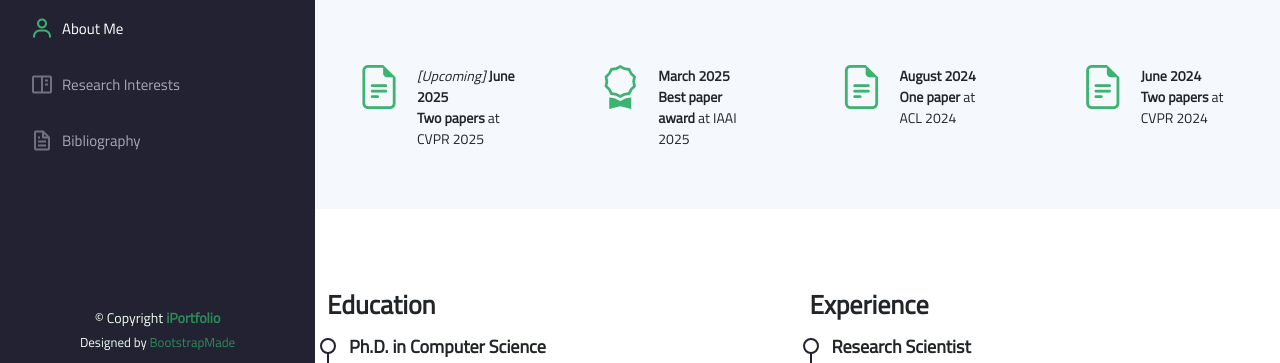
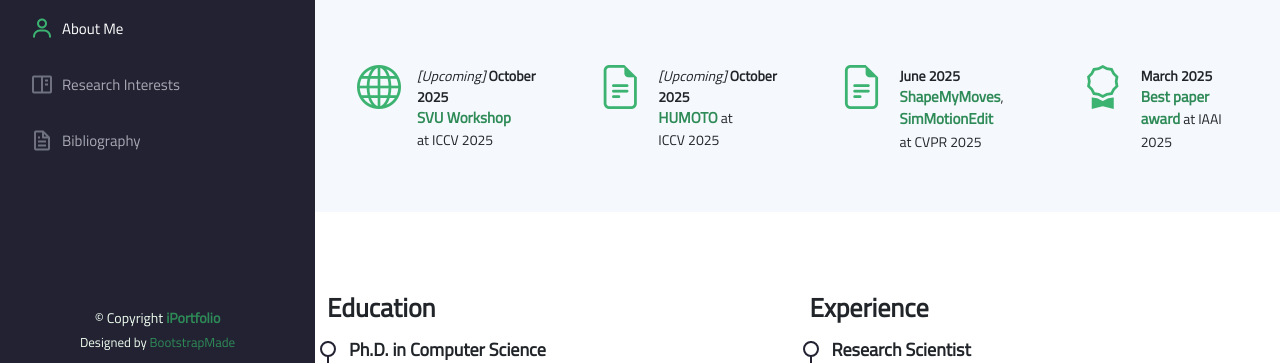
Before and after one commit to UttaranB127/UttaranB127.github.io, a plain HTML site: page index.html in a window 1280 px wide. Shown: the part 433-796 px from the top of the page. Drawn offline with nearby package versions, Linux system fonts and the light colour scheme; files whose address does not match are found by name.

Commit message:
updated CV and publications

```diff
--- a/assets/css/style.css
+++ b/assets/css/style.css
@@ -77,6 +77,11 @@ a:hover {
 .back-to-top.active {
   visibility: visible;
   opacity: 1;
+}
+
+.inline-link {
+  display: inline !important;
+  margin-top: 0 !important;
 }
 
 /*--------------------------------------------------------------
--- a/index.html
+++ b/index.html
@@ -122,10 +122,37 @@
 
             <div class="col-lg-3 col-md-6 d-md-flex align-items-md-stretch" data-aos="fade-up">
               <div class="count-box">
+                <i class="bi bi-globe"></i>
+                <p>
+                  <em>[Upcoming]</em>&nbsp;<strong>October 2025</strong>
+                  <br>
+                  <strong><a href="https://short-form-video-understanding.github.io/" target="_blank" class="inline-link">SVU Workshop</a></strong>
+                  at ICCV 2025
+                </p>
+              </div>
+            </div>
+
+            <div class="col-lg-3 col-md-6 d-md-flex align-items-md-stretch" data-aos="fade-up">
+              <div class="count-box">
                 <i class="bi bi-file-earmark-text"></i>
                 <p>
-                  <em>[Upcoming]</em>&nbsp;<strong>June 2025</strong>
-                  <br><strong>Two papers</strong> at CVPR 2025
+                  <em>[Upcoming]</em>&nbsp;<strong>October 2025</strong>
+                  <br>
+                  <strong><a href="https://jiaxin-lu.github.io/humoto/" target="_blank" class="inline-link">HUMOTO</a></strong>
+                  at ICCV 2025
+                </p>
+              </div>
+            </div>
+
+            <div class="col-lg-3 col-md-6 d-md-flex align-items-md-stretch" data-aos="fade-up">
+              <div class="count-box">
+                <i class="bi bi-file-earmark-text"></i>
+                <p>
+                  <strong>June 2025</strong>
+                  <br>
+                  <strong><a href="https://shape-move.github.io/" target="_blank" class="inline-link">ShapeMyMoves</a></strong>,
+                  <strong><a href="https://ideas.cs.purdue.edu/research/projects/sim-motion-edit/" target="_blank" class="inline-link">SimMotionEdit</a></strong>
+                  at CVPR 2025
                 </p>
               </div>
             </div>
@@ -135,27 +162,9 @@
                 <i class="bi bi-award"></i>
                 <p>
                   <strong>March 2025</strong>
-                  <br><strong>Best paper award</strong> at IAAI 2025
-                </p>
-              </div>
-            </div>
-
-            <div class="col-lg-3 col-md-6 d-md-flex align-items-md-stretch" data-aos="fade-up">
-              <div class="count-box">
-                <i class="bi bi-file-earmark-text"></i>
-                <p>
-                  <strong>August 2024</strong>
-                  <br><strong>One paper</strong> at ACL 2024
-                </p>
-              </div>
-            </div>
-
-            <div class="col-lg-3 col-md-6 d-md-flex align-items-md-stretch" data-aos="fade-up">
-              <div class="count-box">
-                <i class="bi bi-file-earmark-text"></i>
-                <p>
-                  <strong>June 2024</strong>
-                  <br><strong>Two papers</strong> at CVPR 2024
+                  <br>
+                  <strong><a href="https://ojs.aaai.org/index.php/AAAI/article/view/35161" target="_blank" class="inline-link">Best paper award</a></strong>
+                  at IAAI 2025
                 </p>
               </div>
             </div>
@@ -408,10 +417,21 @@
 
           <div class="col-lg-4 col-md-6 portfolio-item filter-mmcg">
             <div class="portfolio-wrap">
-              <img src="assets/images/202506_shapemymoves.pdf" class="img-fluid" alt="">
+              <img src="assets/images/202506_shapemymoves.png" class="img-fluid" alt="">
               <div class="portfolio-links">
                 <a href="https://shape-move.github.io/" target="_blank">
                   Shape My Moves: Text-Driven Shape-Aware Synthesis of Human Motions
+                </a>
+              </div>
+            </div>
+          </div>
+
+          <div class="col-lg-4 col-md-6 portfolio-item filter-mmcg">
+            <div class="portfolio-wrap">
+              <img src="assets/images/202506_simmotionedit.png" class="img-fluid" alt="">
+              <div class="portfolio-links">
+                <a href="https://ideas.cs.purdue.edu/research/projects/sim-motion-edit/" target="_blank">
+                  SimMotionEdit: Text-Based Human Motion Editing with Motion Similarity Prediction
                 </a>
               </div>
             </div>
@@ -473,7 +493,7 @@
             </div>
           </div>
 
-          <div class="col-lg-4 col-md-6 portfolio-item filter-affc">
+          <!-- <div class="col-lg-4 col-md-6 portfolio-item filter-affc">
             <div class="portfolio-wrap">
               <img src="assets/images/202011_generating_emotive_gaits.png" class="img-fluid" alt="">
               <div class="portfolio-links">
@@ -482,7 +502,7 @@
                 </a>
               </div>
             </div>
-          </div>
+          </div> -->
 
           <!-- Archived -->
           <!-- <div class="col-lg-4 col-md-6 portfolio-item filter-affc">
```
Also changed, not shown: assets/images/202506_simmotionedit.png (added), 5 other files.
